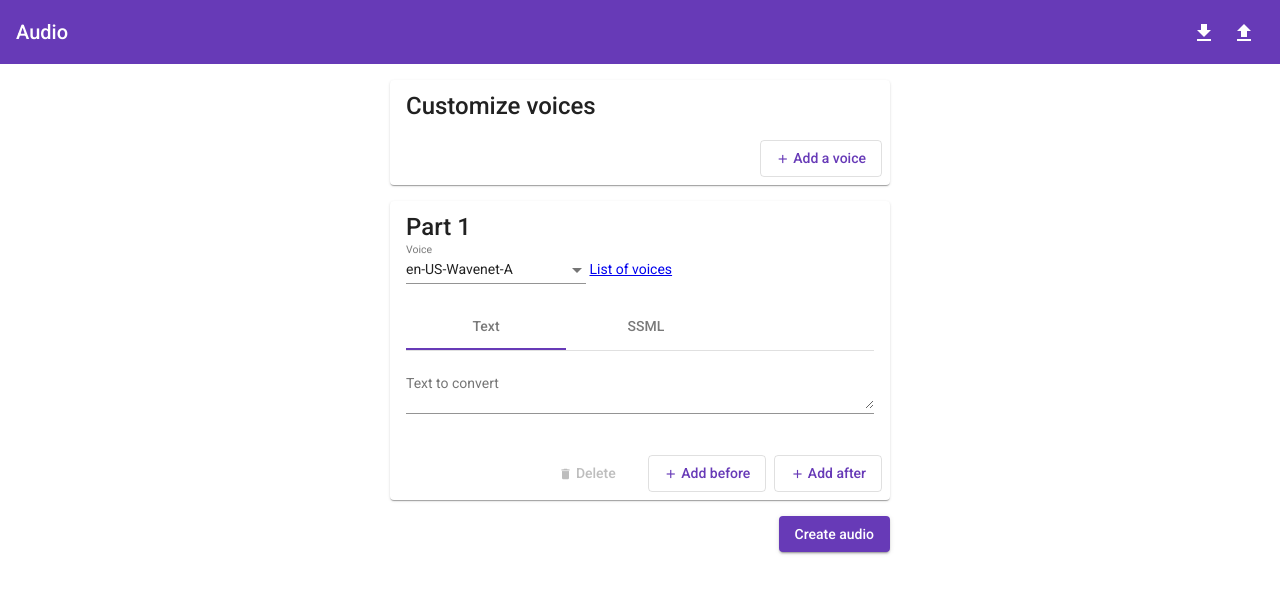
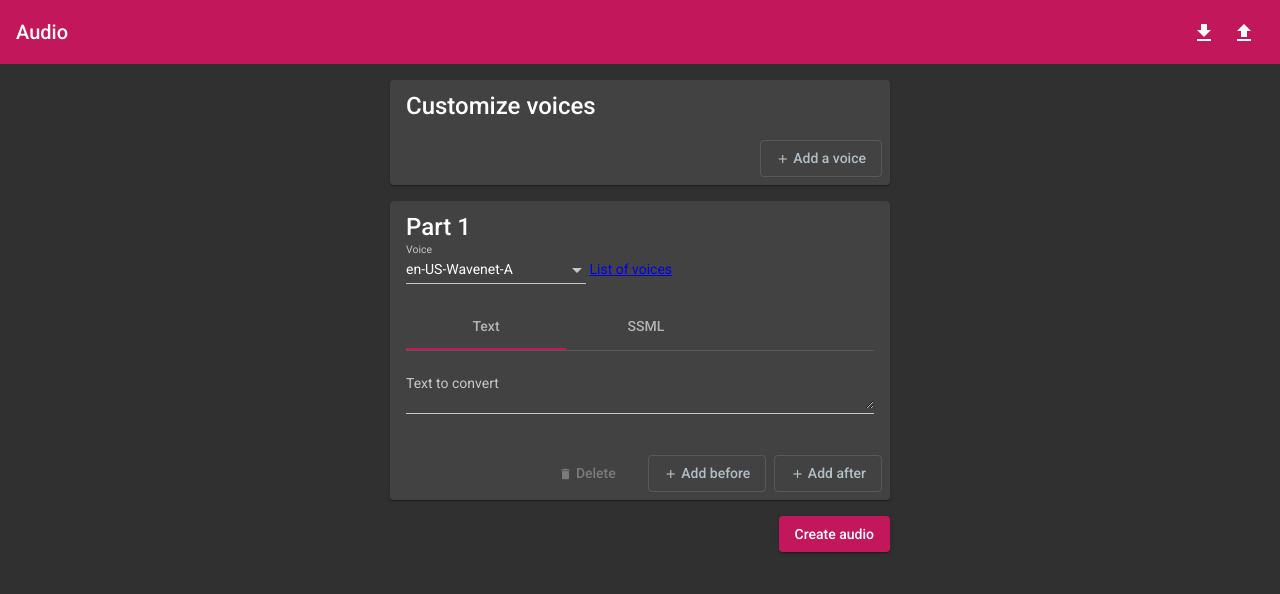
Before and after one commit to jermowery/tts, an Angular app in the folder ui/tts/: page / in a window 1280 px wide. Shown: the top 594 px of the page. Built offline with nearby package versions, Linux system fonts and the light colour scheme; what ngx-monaco-editor would draw is missing.

Commit message:
Dark theme it up

```diff
--- a/ui/tts/angular.json
+++ b/ui/tts/angular.json
@@ -29,7 +29,6 @@
               { "glob": "**/*", "input": "node_modules/ngx-monaco-editor/assets/monaco", "output": "./assets/monaco/" }
             ],
             "styles": [
-              "./node_modules/@angular/material/prebuilt-themes/purple-green.css",
               "src/styles.scss"
             ],
             "scripts": []
--- a/ui/tts/src/app/app.component.html
+++ b/ui/tts/src/app/app.component.html
@@ -40,7 +40,7 @@
         </div>
       </mat-card-content>
       <mat-card-actions align="end">
-        <button type="button" color="primary" mat-stroked-button (click)="addAVoice()">
+        <button type="button" color="accent" mat-stroked-button (click)="addAVoice()">
           <mat-icon inline>add</mat-icon>
           Add a voice
         </button>
@@ -78,13 +78,13 @@
         </mat-tab-group>
       </mat-card-content>
       <mat-card-actions align="end">
-        <button mat-button color="primary" type="button" (click)="deleteCardAt(i)" [disabled]="loading || getPartsControl().length === 1">
+        <button mat-button color="accent" type="button" (click)="deleteCardAt(i)" [disabled]="loading || getPartsControl().length === 1">
           <mat-icon inline>delete</mat-icon>&ngsp;Delete
         </button>
-        <button mat-stroked-button color="primary" type="button" (click)="addCardAt(i)" [disabled]="loading">
+        <button mat-stroked-button color="accent" type="button" (click)="addCardAt(i)" [disabled]="loading">
           <mat-icon inline>add</mat-icon>&ngsp;Add before
         </button>
-        <button mat-stroked-button color="primary" type="button" (click)="addCardAt(i+1)" [disabled]="loading">
+        <button mat-stroked-button color="accent" type="button" (click)="addCardAt(i+1)" [disabled]="loading">
           <mat-icon inline>add</mat-icon>&ngsp;Add after
         </button>
       </mat-card-actions>
--- a/ui/tts/src/app/app.component.ts
+++ b/ui/tts/src/app/app.component.ts
@@ -40,6 +40,7 @@ export class AppComponent implements OnInit {
     formatOnPaste: true,
     wordWrap: "on",
     minimap: { enabled: false },
+    theme: 'vs-dark',
   };
 
   loading = false;
--- a/ui/tts/src/index.html
+++ b/ui/tts/src/index.html
@@ -9,7 +9,7 @@
   <link href="https://fonts.googleapis.com/css?family=Roboto:300,400,500&display=swap" rel="stylesheet">
   <link href="https://fonts.googleapis.com/icon?family=Material+Icons" rel="stylesheet">
 </head>
-<body class="mat-typography">
+<body class="mat-typography mat-app-background">
   <app-root></app-root>
 </body>
 </html>
--- a/ui/tts/src/styles.scss
+++ b/ui/tts/src/styles.scss
@@ -1,6 +1,6 @@
 /* You can add global styles to this file, and also import other style files */
 
-@import '@angular/material/prebuilt-themes/deeppurple-amber.css';
+@import '@angular/material/prebuilt-themes/pink-bluegrey.css';
 
 html, body { height: 100%; }
 body { margin: 0; font-family: Roboto, "Helvetica Neue", sans-serif; }
```
